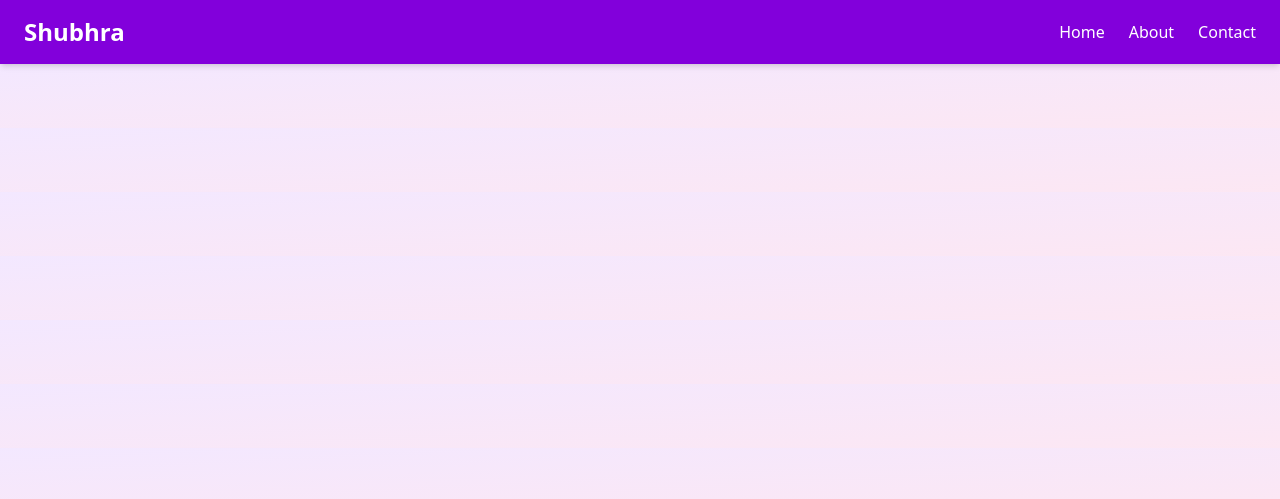
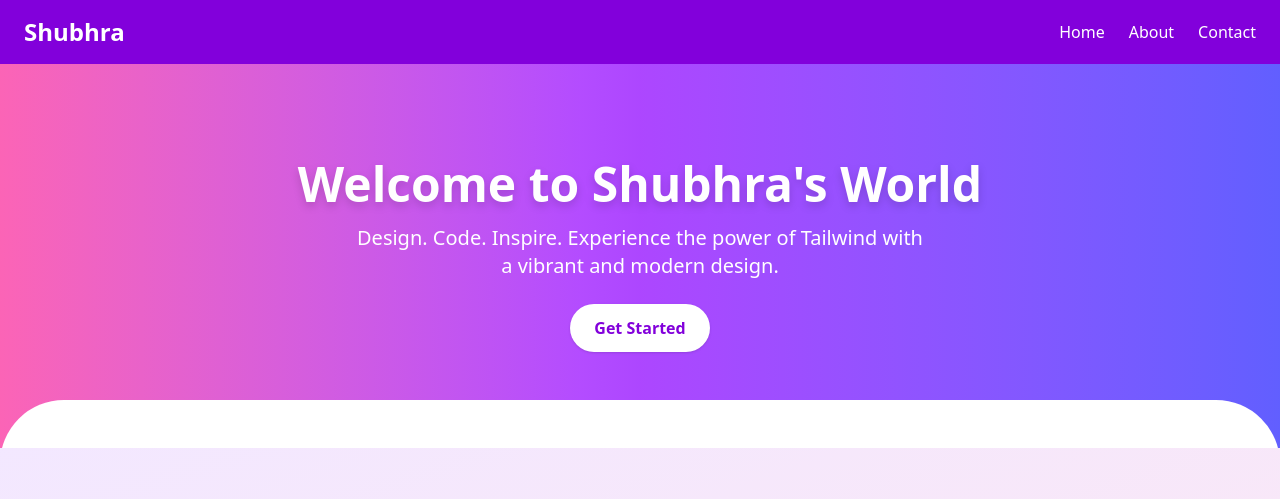
Before and after one commit to Shubhra-Awasthi/Tailwind-basic-website, a website: page index.html in a window 1280 px wide. Drawn offline with nearby package versions, Linux system fonts and the light colour scheme.

Commit message:
header update

```diff
--- a/index.html
+++ b/index.html
@@ -38,6 +38,18 @@
   </nav>
 
 
+  <header class="text-center py-20 md:py-24 bg-gradient-to-r from-pink-400 via-purple-500 to-indigo-500 text-white relative overflow-hidden px-4 md:px-0">
+    <div class="z-10 relative max-w-4xl mx-auto">
+      <h1 class="text-3xl md:text-5xl font-extrabold mb-4 drop-shadow-lg">Welcome to Shubhra's World</h1>
+      <p class="text-lg md:text-xl max-w-xl mx-auto mb-6">Design. Code. Inspire. Experience the power of Tailwind with a vibrant and modern design.</p>
+      <a href="#" class="bg-white text-purple-700 font-bold px-6 py-3 rounded-full shadow hover:bg-pink-100 transition inline-block">
+        Get Started
+      </a>
+    </div>
+    <div class="absolute -bottom-12 left-0 right-0 w-full h-24 bg-white rounded-t-[4rem]"></div>
+  </header>
+
+
 
   <script>
     const menuBtn = document.getElementById('menu-btn');
```
Also changed, not shown: 1 other file.
